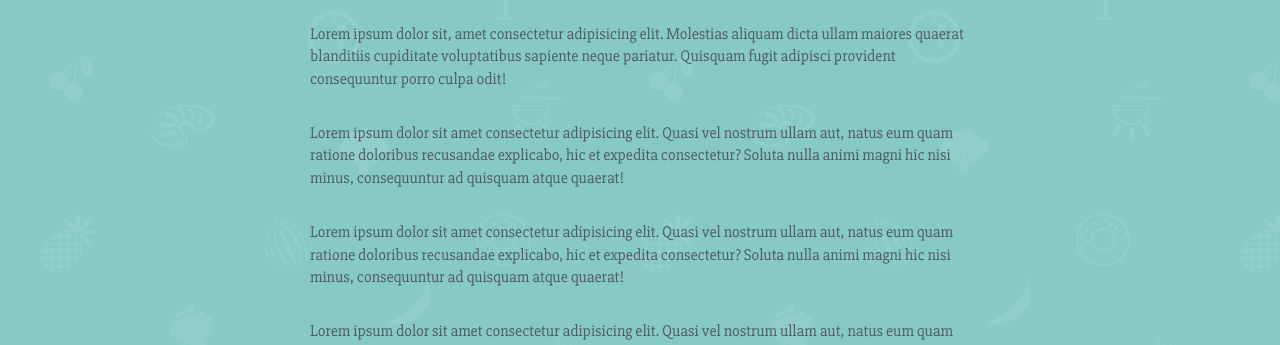
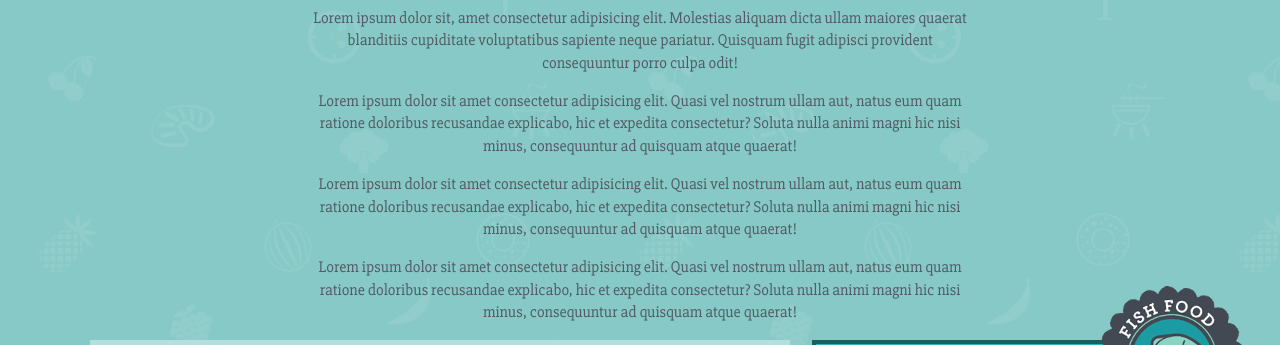
Before and after one commit to younes789/fish-n-ships, a plain HTML site: page index.html in a window 1280 px wide. Shown: the part 311-656 px from the top of the page. Drawn offline with Linux system fonts and the light colour scheme.

Commit message:
Update style.css

```diff
--- a/css/style.css
+++ b/css/style.css
@@ -59,13 +59,11 @@ nav a {
   margin: auto;
 }
 .top {
-  display: flex;
-  align-items: center;
-  flex-direction: column;
+ text-align: center;
+ margin: auto;
+ width: 60%;
 }
-.top p {
-  width: 60%;
-}
+
 article h1 {
   text-align: center;
 }
```
